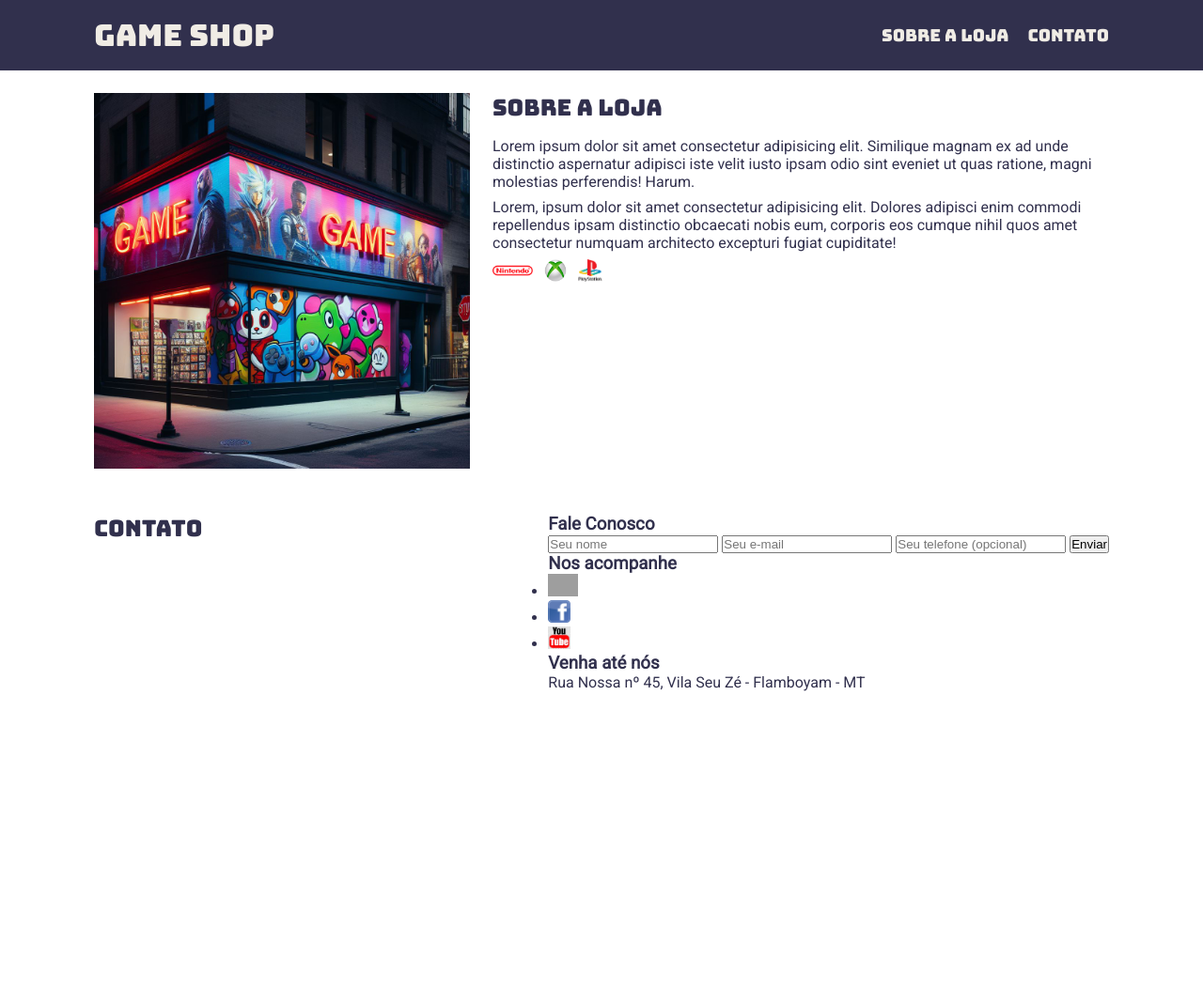
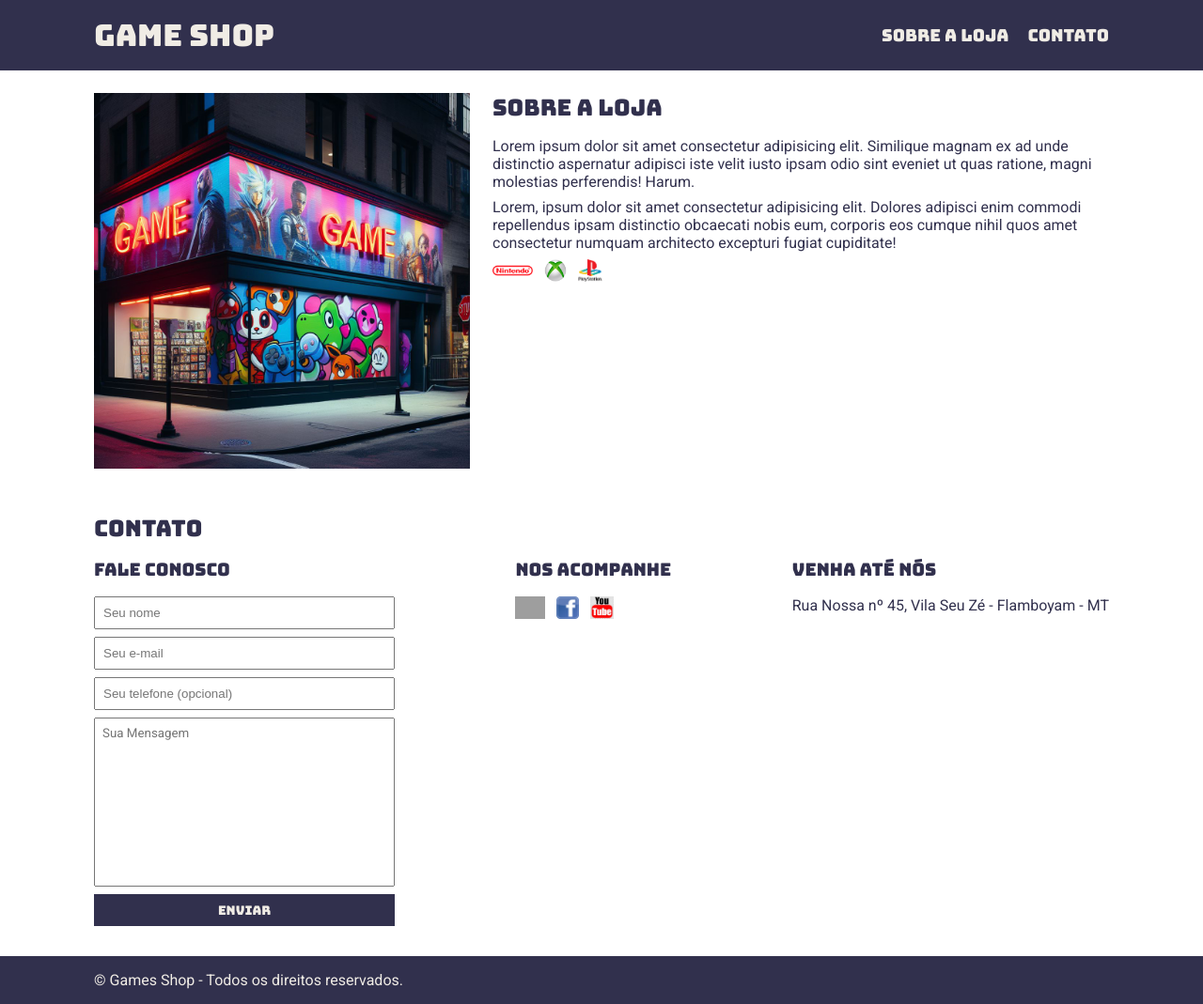
Before and after one commit to weltonlopes/curso_frontend_ebac, a plain HTML site: page games_shop/index.html in a window 1280 px wide. Shown: the whole page at 94% size. Before the commit the page ends 800 px from the top, so only its background shows below. Drawn offline with Linux system fonts and the light colour scheme; grey boxes are pictures that could not be loaded.

Commit message:
estilizado forms e add footer

```diff
--- a/games_shop/index.html
+++ b/games_shop/index.html
@@ -16,16 +16,16 @@
             <nav>
                 <ul>
                     <li>
-                        <a href="#">Sobre a loja</a>
+                        <a href="#about">Sobre a loja</a>
                     </li>
                     <li>
-                        <a href="#">Contato</a>
+                        <a href="#contact">Contato</a>
                     </li>
                 </ul>
             </nav>
         </div>
     </header>
-    <section id="">
+    <section id="about">
         <div class="container">
             <img class="store-front"src="./images/fachada.jpg" alt="Fachada da loja Games Shop">
             <div>
@@ -44,16 +44,17 @@
             </div>
         </div>
     </section>
-    <section id="">
+    <section id="contact">
         <div class="container">
             <h2>Contato</h2>
-            <div>
+            <div class="contact-methods">
                 <div>
                     <h3>Fale Conosco</h3>
                     <form action="">
-                        <input type="text" name="" id="" placeholder="Seu nome">
-                        <input type="email" name="" id="" placeholder="Seu e-mail">
+                        <input type="text" name="" id="" placeholder="Seu nome" required>
+                        <input type="email" name="" id="" placeholder="Seu e-mail" required>
                         <input type="tel" name="" id="" placeholder="Seu telefone (opcional)">
+                        <textarea placeholder="Sua Mensagem" required></textarea>
                         <button type="submit">Enviar</button>
                     </form>
                 </div>
@@ -86,5 +87,12 @@
             </div>
         </div>
     </section>
+    <footer>
+        <div class="container">
+            <p>
+                &copy; Games Shop - Todos os direitos reservados.
+            </p>
+        </div>
+    </footer>
 </body>
 </html>
--- a/games_shop/main.css
+++ b/games_shop/main.css
@@ -13,10 +13,24 @@
     height: 24px;
 }
 
+.contact-methods {
+    display: flex;
+    justify-content: space-between;
+}
+
 .container {
     max-width: 1080px;
     width: 100%;
     margin: 0 auto;
+}
+
+.social-links li {
+    display: inline;
+    margin-right: 8px;
+}
+
+.social-links li a {
+    text-decoration: none;
 }
 
 .store-front {
@@ -24,8 +38,38 @@
     margin-right: 24px;
 }
 
+#contact .container {
+    display: block;
+}
+
 body {
     font-family: 'Roboto', sans-serif;
+}
+
+form input,
+form textarea,
+form button {
+    display: block;
+    width: 320px;
+    margin-bottom: 8px;
+    padding: 8px;
+}
+
+form button {
+    background-color: #31304D;
+    color: #F0ECE5;
+    border: none;
+    cursor: pointer;
+}
+
+form button:hover {
+    background-color: #716fad;
+}
+
+form textarea {
+    font-family: 'Roboto' , sans-serif;
+    resize: none;
+    height: 180px;
 }
 
 header {
@@ -42,14 +86,14 @@ section .container {
 }
 
 header,
-section h2 {
+header h1,
+section h2,
+section h3,
+form button {
     font-family: 'Bungee', sans-serif;
+    font-weight: normal;
 }
 
-header h1,
-section h2 {
-    font-weight: normal;
-}
 
 header nav li {
     display: inline;
@@ -60,6 +104,10 @@ header nav li {
 header nav li a {
     color: #F0ECE5;
     text-decoration: none;
+}
+
+input:focus, textarea:focus {
+    outline-color: #716fad;
 }
 
 section {
@@ -74,10 +122,17 @@ section {
     color: #31304D;
 }
 
-section h2 {
+section h2,
+section h3 {
     margin-bottom: 16px;
 }
 
 section p {
     margin-bottom: 8px;
 }
+
+footer {
+    background-color:#31304D;
+    color: #F0ECE5;
+    padding: 16px 0;
+}
```
